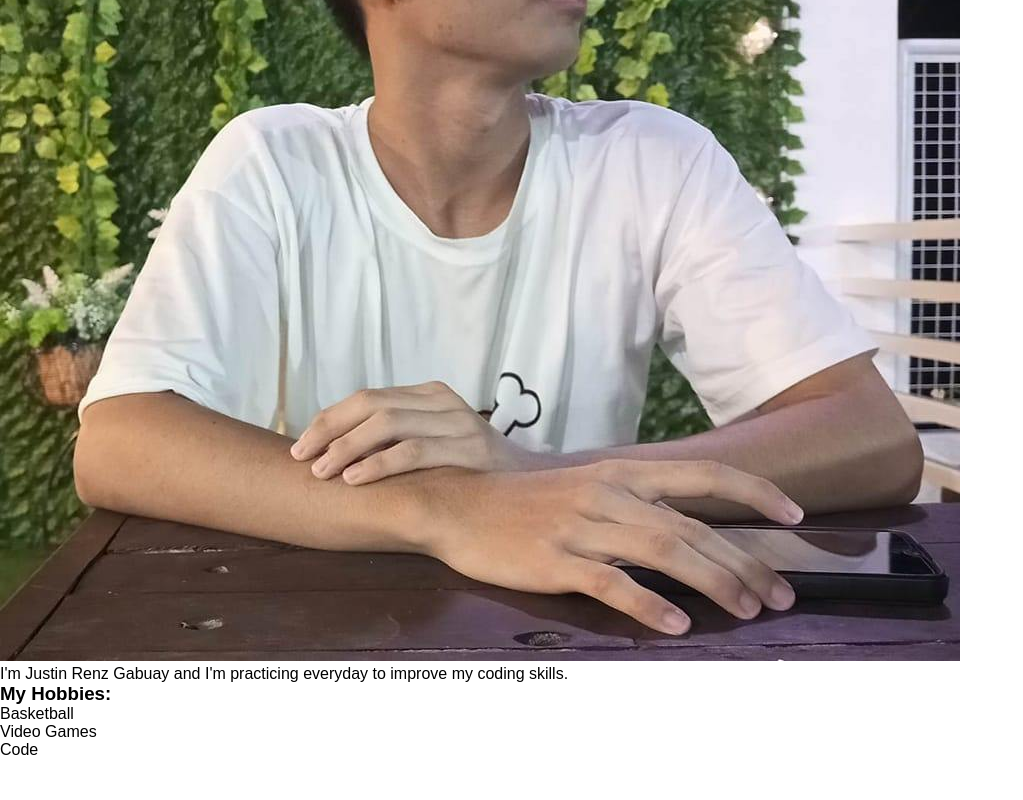
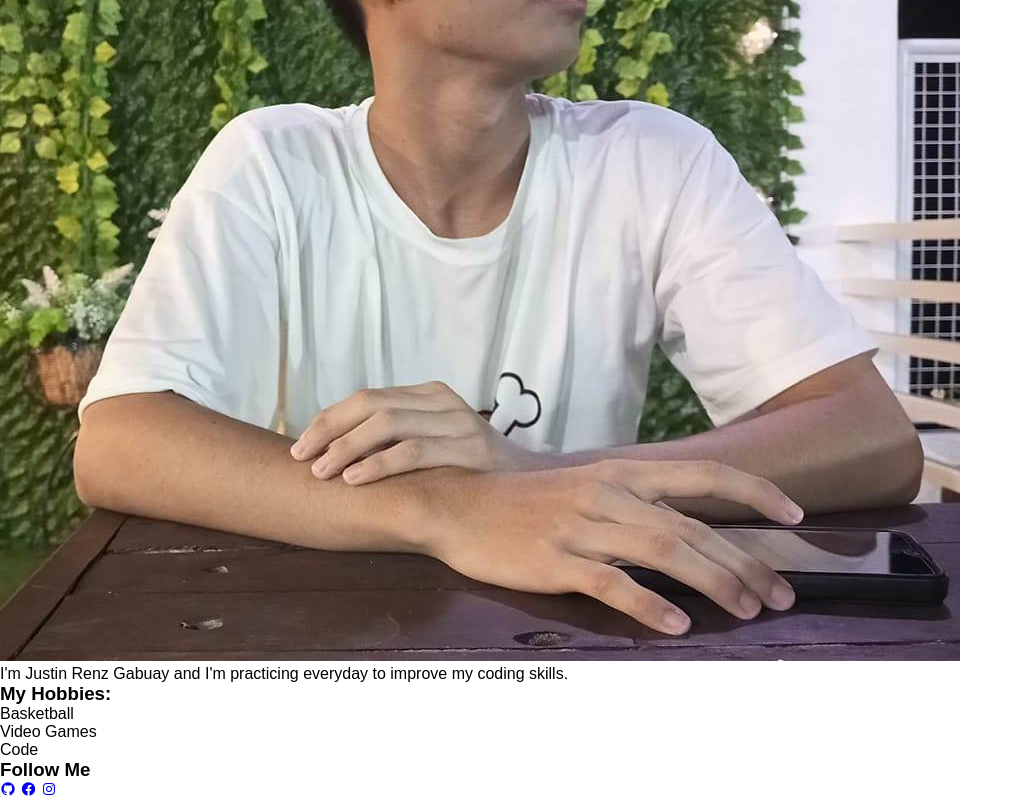
Before and after one commit to pikaPush/personal-introduction-page, a plain HTML site: page index.html in a window 1280 px wide. Shown: the part 363-1163 px from the top of the page, without its empty margins (0-1023 px from the left). Before the commit the page ends 1122 px from the top, so only its background shows below. Drawn offline with nearby package versions, Linux system fonts and the light colour scheme.

Commit message:
Add footer with social media links

```diff
--- a/index.html
+++ b/index.html
@@ -6,6 +6,7 @@
   <meta name="viewport" content="width=device-width, initial-scale=1.0">
   <title>Personal Introduction Page</title>
   <link rel="stylesheet" href="style.css">
+  <link href='https://unpkg.com/boxicons@2.1.4/css/boxicons.min.css' rel='stylesheet'>
 </head>
 
 <body>
@@ -24,6 +25,13 @@
       <li>Code</li>
     </ul>
   </main>
+
+  <footer>
+    <h3>Follow Me</h3>
+    <a href="https://github.com/pikaPush" target="_blank"><i class='bx bxl-github'></i></a>
+    <a href="https://www.facebook.com/Renz.Gabuay07" target="_blank"><i class='bx bxl-facebook-circle'></i></a>
+    <a href="https://www.instagram.com/_rnzz.notfound/" target="_blank"><i class='bx bxl-instagram'></i></a>
+  </footer>
 </body>
 
 </html>
```
